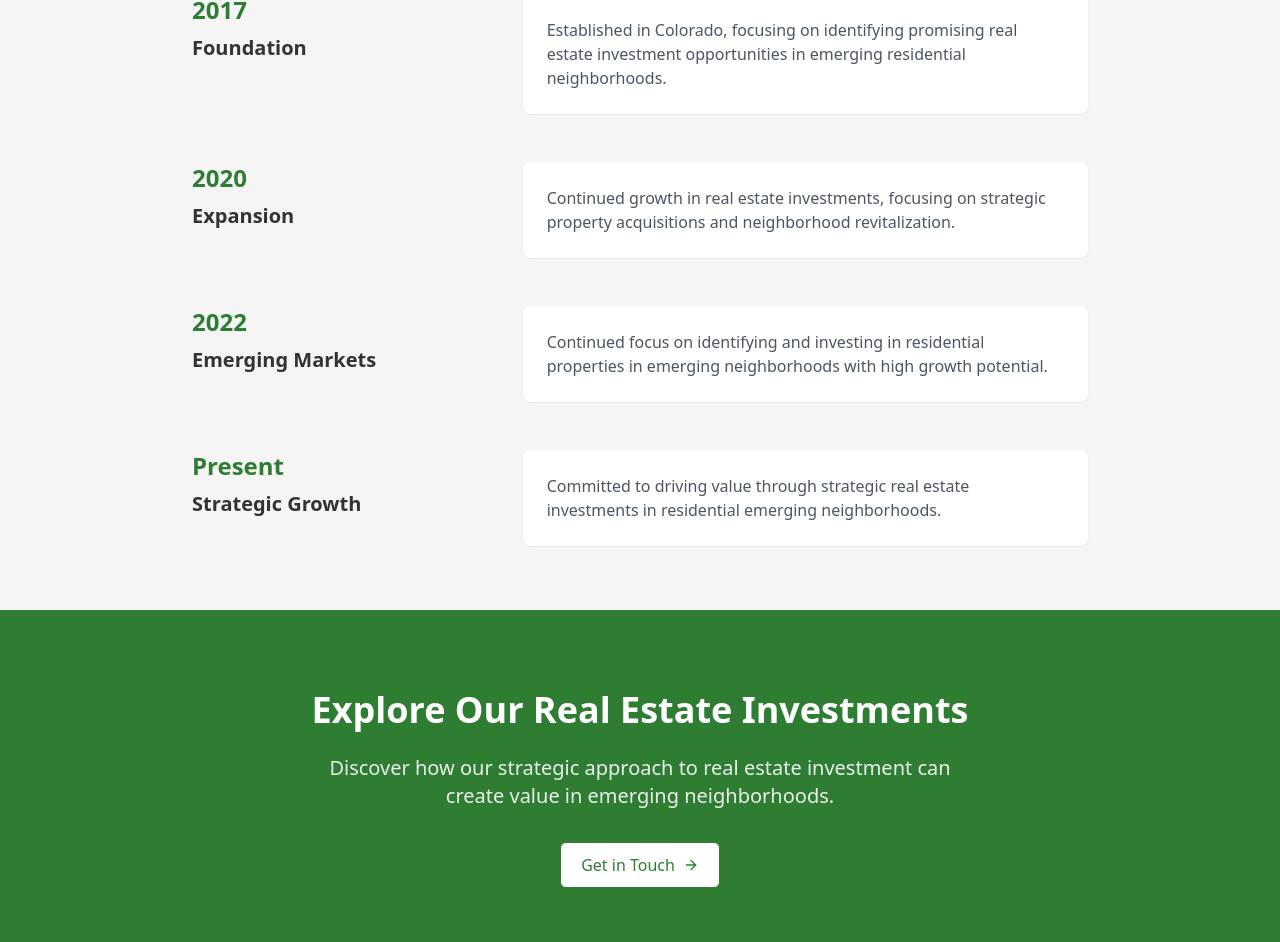
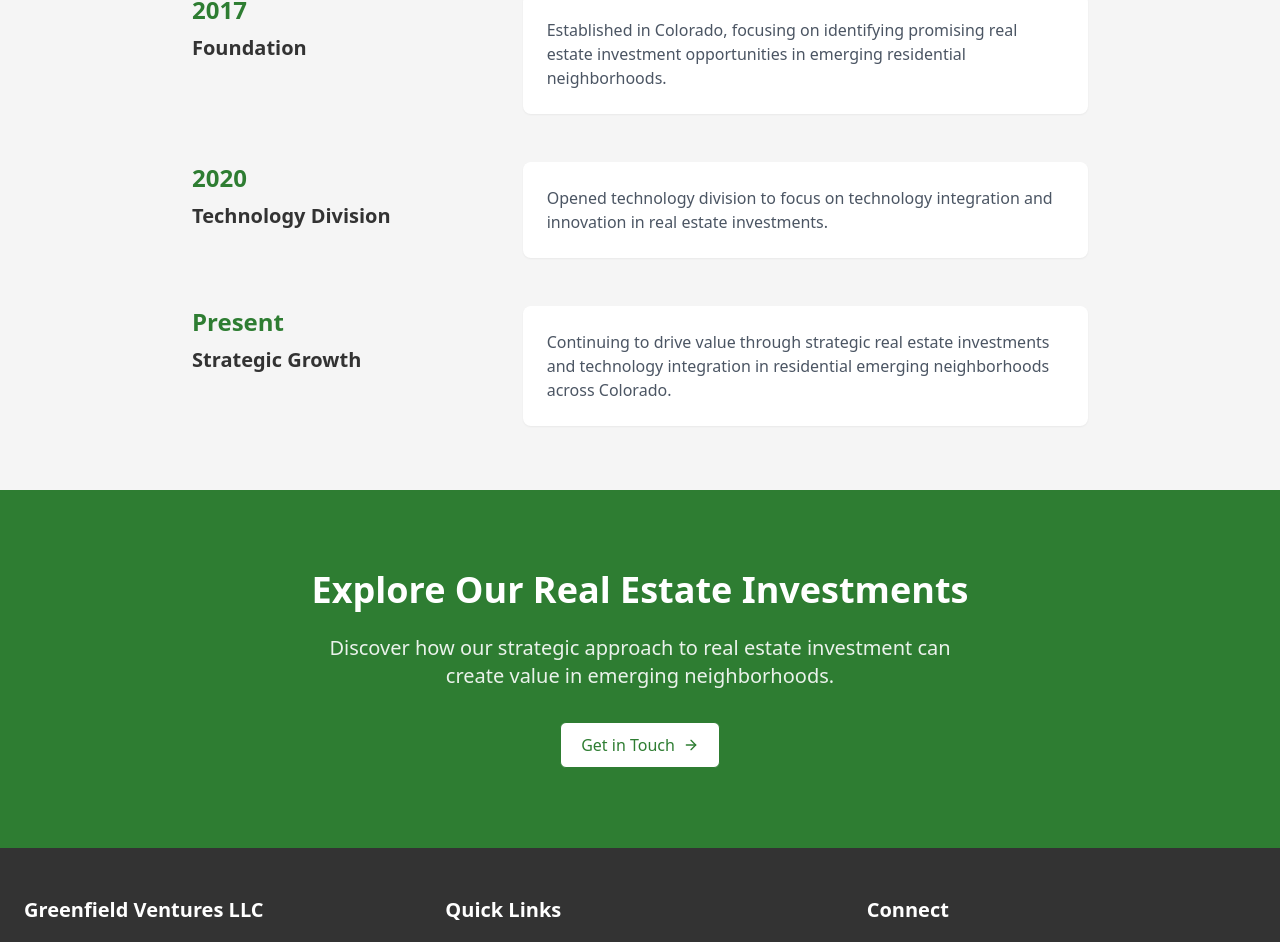
Before and after one commit to eligrinfeld/greenfield-ventures, a React (Vite) app: page /about in a window 1280 px wide. Shown: the part 1190-2132 px from the top of the page. Built offline with nearby package versions, Linux system fonts and the light colour scheme.

Commit message:
Update AboutSection timeline
Update the timeline to reflect the new technology division and combine the real estate and technology writeup.

```diff
--- a/src/components/AboutSection.tsx
+++ b/src/components/AboutSection.tsx
@@ -29,17 +29,17 @@ const AboutSection = () => {
 
           <div className="bg-lightgray p-8 rounded-lg shadow-sm transition-lift animate-fade-in" style={{ animationDelay: '0.2s' }}>
             <div className="text-greenfield font-bold text-xl mb-2">2020</div>
-            <h3 className="text-xl font-semibold text-darkgray mb-3">Strategic Growth</h3>
+            <h3 className="text-xl font-semibold text-darkgray mb-3">Technology Division</h3>
             <p className="text-gray-600">
-              Expanded our real estate investment portfolio, focusing on strategic property acquisitions in up-and-coming areas.
+              Opened technology division to focus on technology integration and innovation in real estate investments.
             </p>
           </div>
 
           <div className="bg-lightgray p-8 rounded-lg shadow-sm transition-lift animate-fade-in" style={{ animationDelay: '0.4s' }}>
             <div className="text-greenfield font-bold text-xl mb-2">Present</div>
-            <h3 className="text-xl font-semibold text-darkgray mb-3">Continued Expansion</h3>
+            <h3 className="text-xl font-semibold text-darkgray mb-3">Strategic Growth</h3>
             <p className="text-gray-600">
-              Continuing to drive value through strategic investments in residential emerging neighborhoods across Colorado.
+              Continuing to drive value through strategic real estate investments and technology integration in residential emerging neighborhoods across Colorado.
             </p>
           </div>
         </div>
--- a/src/pages/About.tsx
+++ b/src/pages/About.tsx
@@ -71,26 +71,12 @@ const About = () => {
               <div className="flex flex-col md:flex-row animate-fade-in">
                 <div className="md:w-1/3">
                   <div className="font-bold text-2xl text-greenfield mb-2">2020</div>
-                  <h3 className="text-xl font-semibold text-darkgray">Expansion</h3>
+                  <h3 className="text-xl font-semibold text-darkgray">Technology Division</h3>
                 </div>
                 <div className="md:w-2/3 md:pl-8 mt-4 md:mt-0">
                   <div className="bg-white p-6 rounded-lg shadow-sm">
                     <p className="text-gray-600">
-                      Continued growth in real estate investments, focusing on strategic property acquisitions and neighborhood revitalization.
-                    </p>
-                  </div>
-                </div>
-              </div>
-
-              <div className="flex flex-col md:flex-row animate-fade-in">
-                <div className="md:w-1/3">
-                  <div className="font-bold text-2xl text-greenfield mb-2">2022</div>
-                  <h3 className="text-xl font-semibold text-darkgray">Emerging Markets</h3>
-                </div>
-                <div className="md:w-2/3 md:pl-8 mt-4 md:mt-0">
-                  <div className="bg-white p-6 rounded-lg shadow-sm">
-                    <p className="text-gray-600">
-                      Continued focus on identifying and investing in residential properties in emerging neighborhoods with high growth potential.
+                      Opened technology division to focus on technology integration and innovation in real estate investments.
                     </p>
                   </div>
                 </div>
@@ -104,7 +90,7 @@ const About = () => {
                 <div className="md:w-2/3 md:pl-8 mt-4 md:mt-0">
                   <div className="bg-white p-6 rounded-lg shadow-sm">
                     <p className="text-gray-600">
-                      Committed to driving value through strategic real estate investments in residential emerging neighborhoods.
+                      Continuing to drive value through strategic real estate investments and technology integration in residential emerging neighborhoods across Colorado.
                     </p>
                   </div>
                 </div>
```
